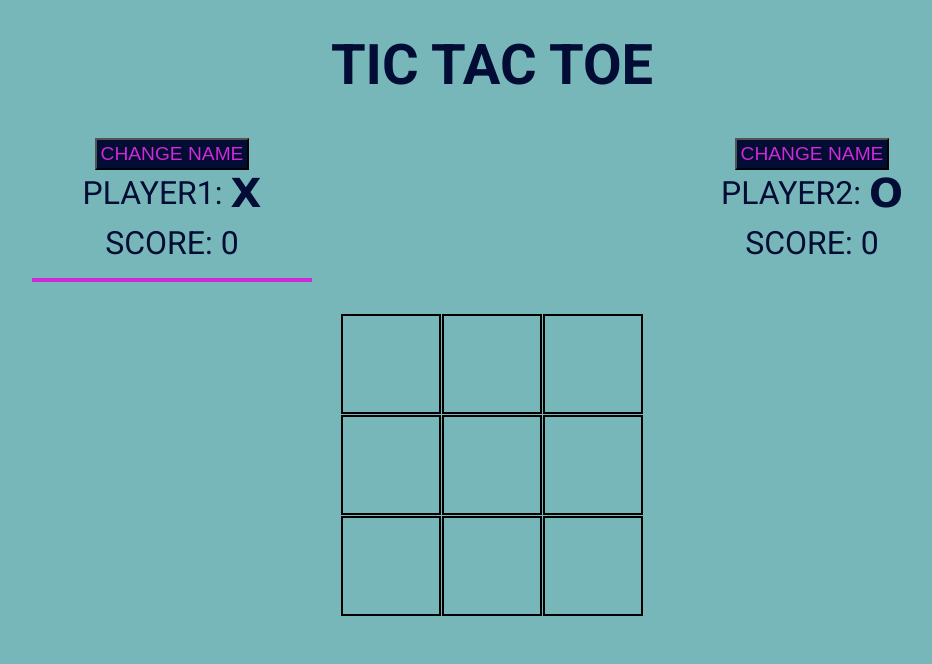
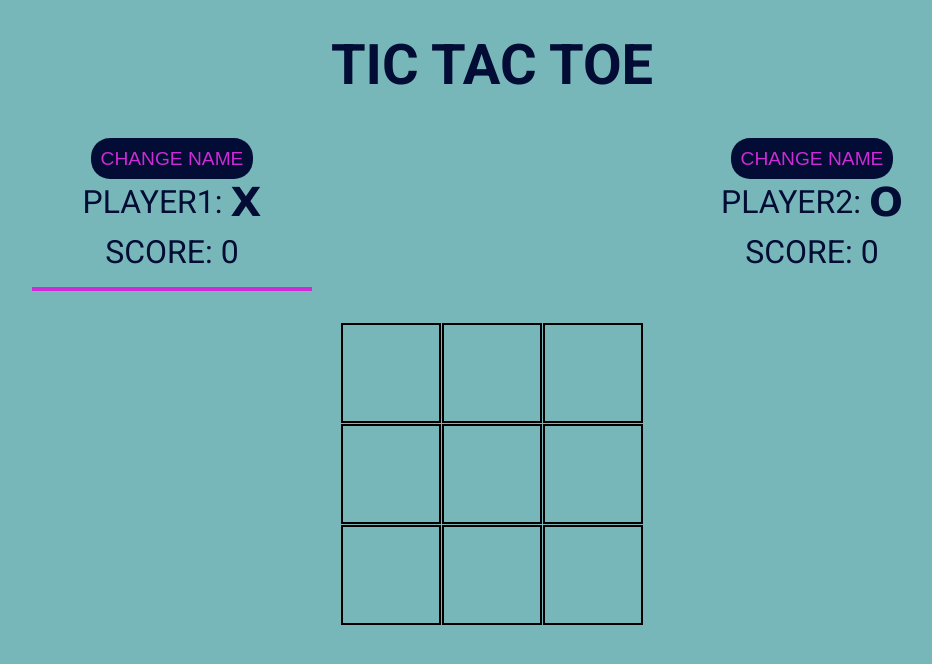
Before and after one commit to peter9918/javascript_projects, a plain HTML site: page tic_tac_toe/index.html in a window 1280 px wide. Shown: the whole page, without its empty margins (148-1080 px from the left). Drawn offline with Linux system fonts and the light colour scheme.

Commit message:
changed buttons with custon button class

```diff
--- a/tic_tac_toe/index.html
+++ b/tic_tac_toe/index.html
@@ -12,7 +12,7 @@
   <section id="players">
 
     <div id="player1-wrapper" class="players-is-turn">
-      <button id="player1-change-name">CHANGE NAME</button>
+      <button id="player1-change-name" class="button-dark">CHANGE NAME</button>
       <div class="players-info">
         <p id="player1-name">PLAYER1:</p>
         <p id="player1-mark">X</p>
@@ -24,7 +24,7 @@
     </div>
 
     <div id="player2-wrapper">
-      <button id="player2-change-name">CHANGE NAME</button>
+      <button id="player2-change-name" class="button-dark">CHANGE NAME</button>
       <div class="players-info">
         <p id="player2-name">PLAYER2:</p>
         <p id="player2-mark">O</p>
--- a/tic_tac_toe/styles.css
+++ b/tic_tac_toe/styles.css
@@ -19,10 +19,20 @@ h1 {
 }
 
 button {
+  background-color: #020c34;
+  border: 0;
+  color: #ce2ad6;
+  width: fit-content;
   font-size: 1.2rem;
-  padding: .2rem;
-  background-color: #020c34;
+  padding: .6rem;
+  border-radius: 1.2rem;
+  transition: .2s ease-in;
+}
+
+button:hover,
+button:focus {
   color: #ce2ad6;
+  background-color: #121c44;
   cursor: pointer;
 }
 
@@ -108,9 +118,7 @@ button {
 
 #winning-message-wrapper button {
   font-size: 2rem;
-  padding: .3rem;
-  background-color: #020c34;
-  color: #ce2ad6;
+  padding: .6rem;
 }
 
 #winning-message-wrapper h2 {
```
